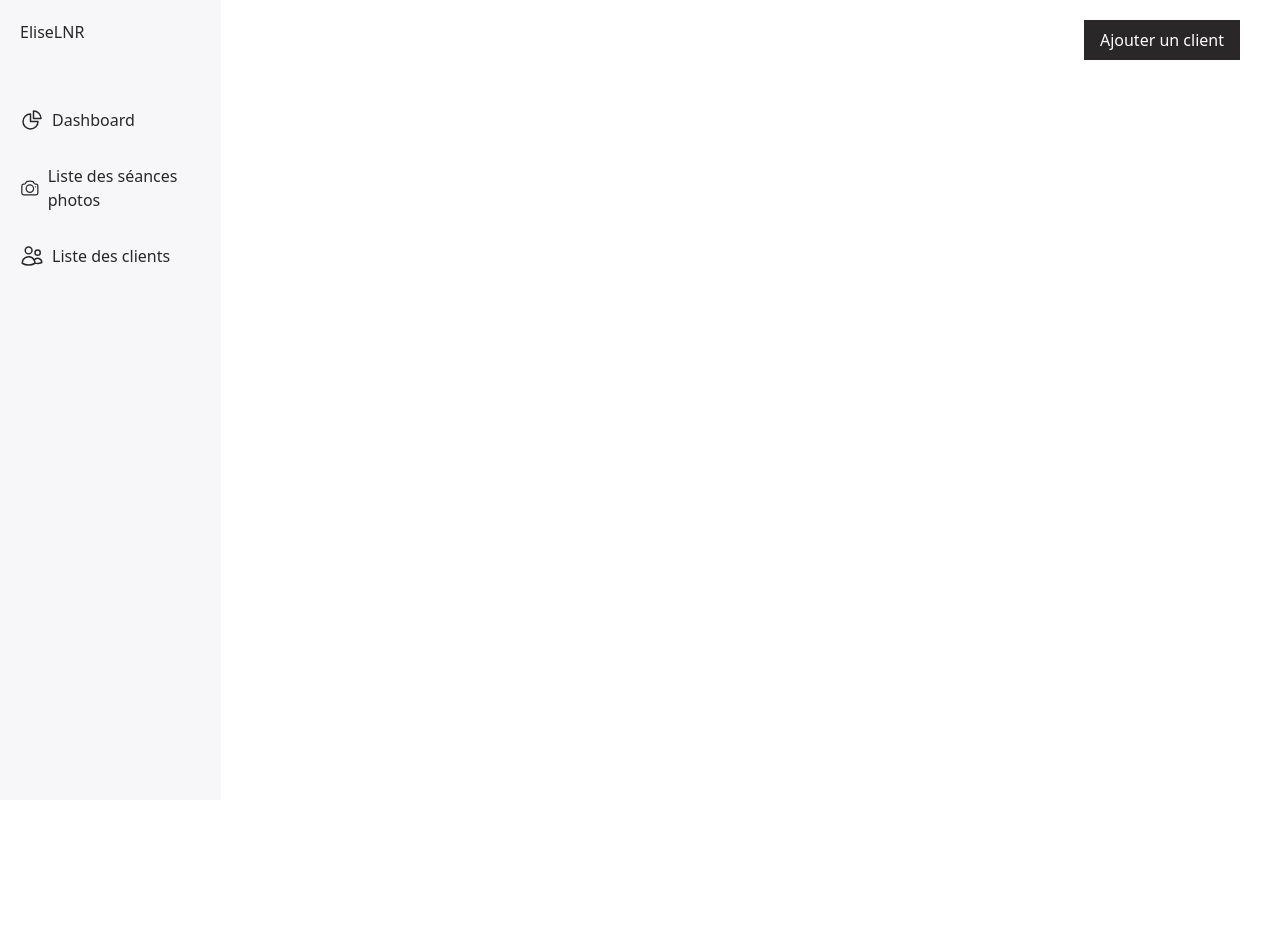
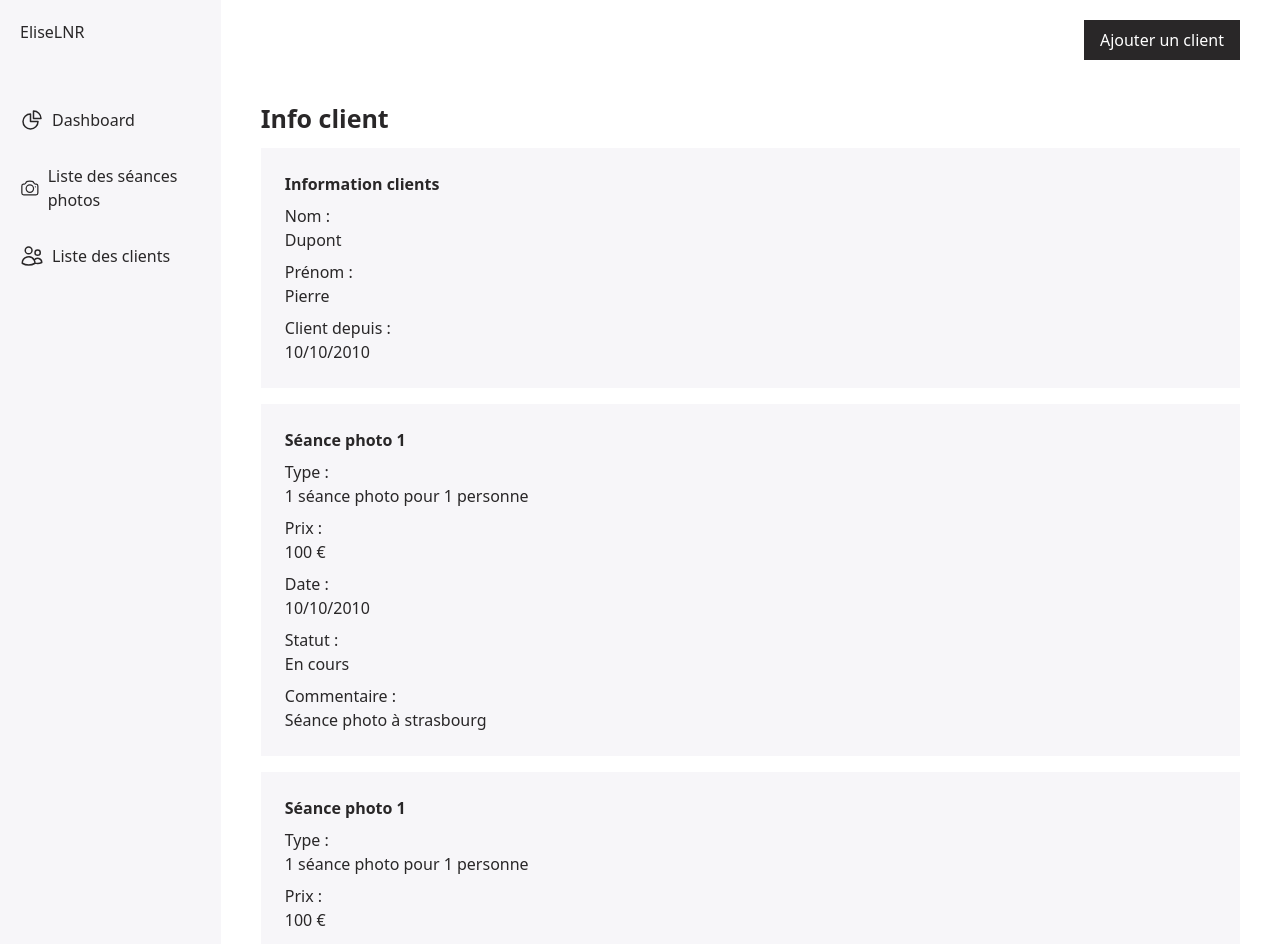
Before and after one commit to EliseLei/eliselnr-backoffice, a React (Create React App) app: page /client-detail in a window 1280 px wide. Shown: the top 944 px of the page. Before the commit the page ends 800 px from the top, so only its background shows below. Built offline with nearby package versions, Linux system fonts and the light colour scheme.

Commit message:
add photostatus and shootingtype enum + added clientdetail page

```diff
--- a/src/App.js
+++ b/src/App.js
@@ -1,5 +1,5 @@
 import { Routes, Route } from 'react-router-dom';
-import { Home, Clients, ShootingPhoto, AddShootingPhoto, AddClient } from './pages';
+import { Home, Clients, ClientDetails, ShootingPhoto, AddShootingPhoto, AddClient } from './pages';
 import { Menu, Header } from './components';
 
 
@@ -14,6 +14,7 @@ function App() {
             <Route path="/" element={<Home />} />
             <Route path="/shooting-photo" element={<ShootingPhoto />} />
             <Route path="/clients" element={<Clients />} />
+            <Route path="/client-detail" element={<ClientDetails />} />
             <Route path="/add-client" element={<AddClient />} />
             <Route path="/add-shooting-photo" element={<AddShootingPhoto />} />
           </Routes>
--- /dev/null
+++ b/src/Pages/ClientDetails.jsx
@@ -0,0 +1,72 @@
+import { Component } from "react";
+import { ClientList } from "../components";
+
+class ClientDetails extends Component {
+  render() {
+    return (
+      <div className="p-10">
+        <h1>Info client</h1>
+
+        <div className="p-6 bg-secondary">
+          <h2>Information clients</h2>
+          <div className="mt-2">
+            <p>Nom : </p>
+            <p>Dupont</p>
+          </div>
+          <div className="mt-2">
+            <p>Prénom : </p>
+            <p>Pierre</p>
+          </div>
+          <div className="mt-2">
+            <p>Client depuis : </p>
+            <p>10/10/2010</p>
+          </div>
+        </div>
+        <div className="mt-4 p-6 bg-secondary">
+          <h2>Séance photo 1</h2>
+          <div className="mt-2">
+            <p>Type : </p>
+            <p>1 séance photo pour 1 personne</p>
+          </div>
+          <div className="mt-2">
+            <p>Prix : </p>
+            <p>100 €</p>
+          </div>
+          <div className="mt-2">
+            <p>Date : </p>
+            <p>10/10/2010</p>
+          </div>
+          <div className="mt-2">
+            <p>Statut : </p>
+            <p>En cours</p>
+          </div>
+          <div className="mt-2">
+            <p>Commentaire : </p>
+            <p>Séance photo à strasbourg</p>
+          </div>
+        </div>
+        <div className="mt-4 p-6 bg-secondary">
+          <h2>Séance photo 1</h2>
+          <div className="mt-2">
+            <p>Type : </p>
+            <p>1 séance photo pour 1 personne</p>
+          </div>
+          <div className="mt-2">
+            <p>Prix : </p>
+            <p>100 €</p>
+          </div>
+          <div className="mt-2">
+            <p>Statut : </p>
+            <p>En cours</p>
+          </div>
+          <div className="mt-2">
+            <p>Commentaire : </p>
+            <p>Séance photo à strasbourg</p>
+          </div>
+        </div>
+      </div>
+    );
+  }
+}
+
+export default ClientDetails;
--- a/src/Pages/index.js
+++ b/src/Pages/index.js
@@ -1,5 +1,6 @@
 export { default as Home } from './Home';
 export { default as Clients } from './Clients';
+export { default as ClientDetails } from './ClientDetails';
 export { default as ShootingPhoto } from './ShootingPhoto';
 export { default as AddShootingPhoto } from './AddShootingPhoto';
 export { default as AddClient } from './AddClient';
--- a/src/components/AddShootingPhoto/AddShootingPhotoForm.jsx
+++ b/src/components/AddShootingPhoto/AddShootingPhotoForm.jsx
@@ -1,19 +1,11 @@
 import React, { Component } from "react";
+import { ShootingType } from "../../enums/ShootingType";
 
 class AddShootingPhotoForm extends Component {
   render() {
     return (
       <>
         <form className="flex flex-col gap-4 max-w-sm">
-          <label for="shootingphotoType">Type de séance photo :</label>
-          <select id="shootingphotoType" name="shootingphotoType">
-            <option value="type1">Séance photo - 1 personne</option>
-            <option value="type2">Séance photo - 2 personnes</option>
-            <option value="type3">Pola</option>
-          </select>
-
-          <label for="price">Prix :</label>
-          <input id="price" type="number" placeholder="prix" />
           <label for="client">Pour :</label>
           <select id="prenom" name="prenom">
             <option value="alice">Alice</option>
@@ -21,6 +13,18 @@ class AddShootingPhotoForm extends Component {
             <option value="charlotte">Charlotte</option>
             <option value="david">David</option>
           </select>
+
+          <label htmlFor="shootingphotoType">Type de séance photo :</label>
+          <select id="shootingphotoType" name="shootingphotoType">
+            {Object.entries(ShootingType).map(([key, label]) => (
+              <option key={key} value={key}>
+                {label}
+              </option>
+            ))}
+          </select>
+
+          <label for="price">Prix :</label>
+          <input id="price" type="number" placeholder="prix" />
 
           <button type="submit" className="">
             Ajouter une séance photo
--- a/src/components/Clients/Client.jsx
+++ b/src/components/Clients/Client.jsx
@@ -2,7 +2,7 @@ function Client({ lastname, firstname, price, nbShootingPhoto }) {
   return (
     <div
       className="grid grid-cols-5 gap-4 p-5 border-b border-gray-200
- hover:bg-secondary transition-colors duration-200 cursor-pointer"
+ hover-bg-secondary transition-colors duration-200 cursor-pointer"
     >
       <div>{lastname}</div>
       <div>{firstname}</div>
--- a/src/components/Clients/ClientList.jsx
+++ b/src/components/Clients/ClientList.jsx
@@ -1,5 +1,6 @@
 import React, { Component } from "react";
 import { Client } from "..";
+import { NavLink } from "react-router-dom";
 
 class ClientList extends Component {
   render() {
@@ -13,48 +14,62 @@ class ClientList extends Component {
           <div>Action</div>
         </div>
 
+        <NavLink to="/client-detail">
           <Client
             lastname="Elise"
             firstname="Leininger"
             price={120}
             nbShootingPhoto={3}
           />
+        </NavLink>
+        <NavLink to="/client-detail">
           <Client
             lastname="Jean"
             firstname="Dupont"
             price={250}
             nbShootingPhoto={3}
           />
+        </NavLink>
+        <NavLink to="/client-detail">
           <Client
             lastname="Marie"
             firstname="Durand"
             price={300}
             nbShootingPhoto={3}
           />
+        </NavLink>
+        <NavLink to="/client-detail">
           <Client
             lastname="Jean"
             firstname="Dupont"
             price={250}
             nbShootingPhoto={3}
           />
+        </NavLink>
+        <NavLink to="/client-detail">
           <Client
             lastname="Marie"
             firstname="Durand"
             price={300}
             nbShootingPhoto={3}
           />
+        </NavLink>
+        <NavLink to="/client-detail">
           <Client
             lastname="Jean"
             firstname="Dupont"
             price={250}
             nbShootingPhoto={3}
           />
+        </NavLink>
+        <NavLink to="/client-detail">
           <Client
             lastname="Marie"
             firstname="Durand"
             price={300}
             nbShootingPhoto={3}
           />
+        </NavLink>
       </>
     );
   }
--- /dev/null
+++ b/src/enums/ShootingType.js
@@ -0,0 +1,5 @@
+export const ShootingType = Object.freeze({
+  PACKAGE_1P_10PHOTOS: "Formule 1 personne - 10 photos",
+  PACKAGE_2P_10PHOTOS: "Formule 2 personnes - 10 photos",
+  POLAROID: "Pola",
+});
--- a/src/index.css
+++ b/src/index.css
@@ -65,7 +65,6 @@ input::placeholder {
 }
 
 
-
 @layer utilities {
     h1 {
         font-weight:bold;
@@ -83,4 +82,7 @@ input::placeholder {
     .bg-secondary {
         background-color: var(--color-secondary);
     }
+    .hover-bg-secondary:hover {
+        background-color: var(--color-secondary);
+    }
 }
--- a/src/output.css
+++ b/src/output.css
@@ -170,6 +170,12 @@
   }
 }
 @layer utilities {
+  .mt-2 {
+    margin-top: calc(var(--spacing) * 2);
+  }
+  .mt-4 {
+    margin-top: calc(var(--spacing) * 4);
+  }
   .mt-10 {
     margin-top: calc(var(--spacing) * 10);
   }
@@ -253,6 +259,9 @@
   }
   .p-5 {
     padding: calc(var(--spacing) * 5);
+  }
+  .p-6 {
+    padding: calc(var(--spacing) * 6);
   }
   .p-10 {
     padding: calc(var(--spacing) * 10);
@@ -374,6 +383,9 @@ input::placeholder {
   .bg-secondary {
     background-color: var(--color-secondary);
   }
+  .hover-bg-secondary:hover {
+    background-color: var(--color-secondary);
+  }
 }
 @property --tw-border-style {
   syntax: "*";
```
Also changed, not shown: src/enums/PhotoStatus.js (added, +11 -0 lines). Lines whose indentation alone changed are shown as unchanged.
